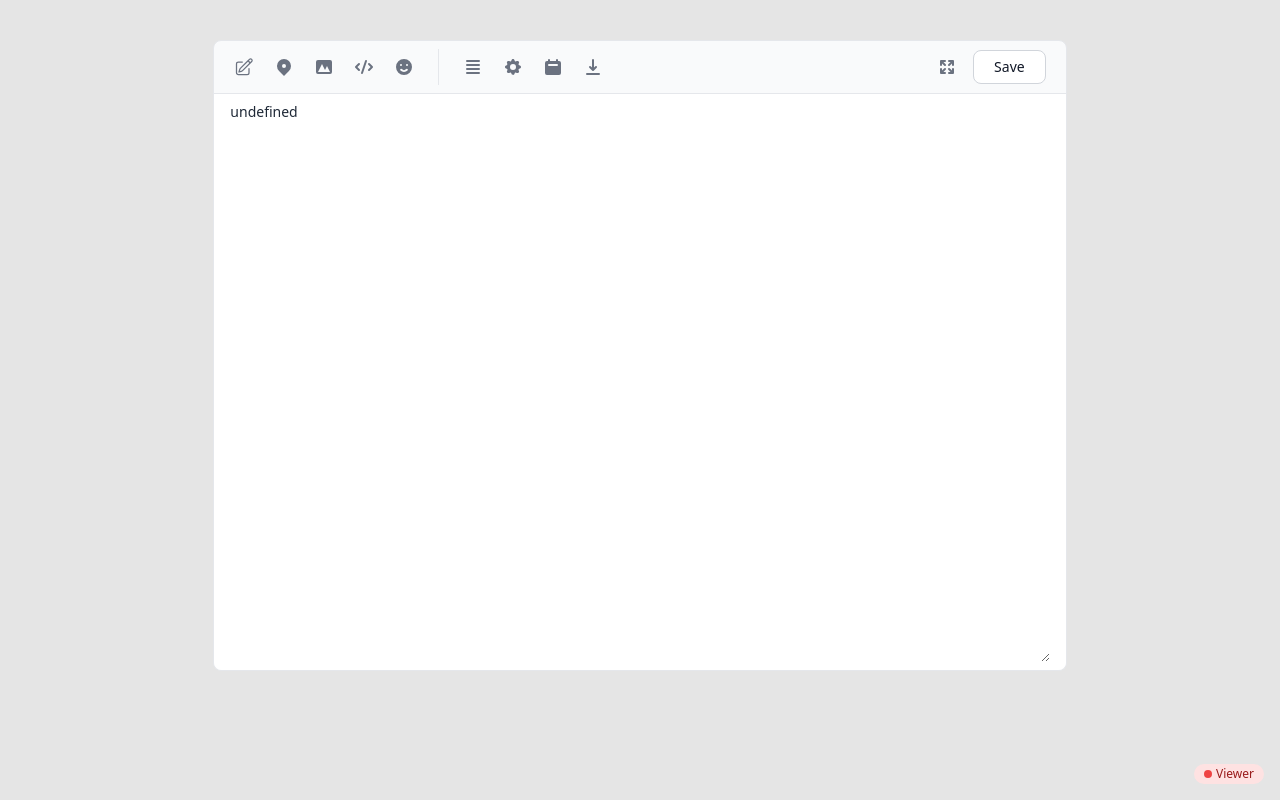
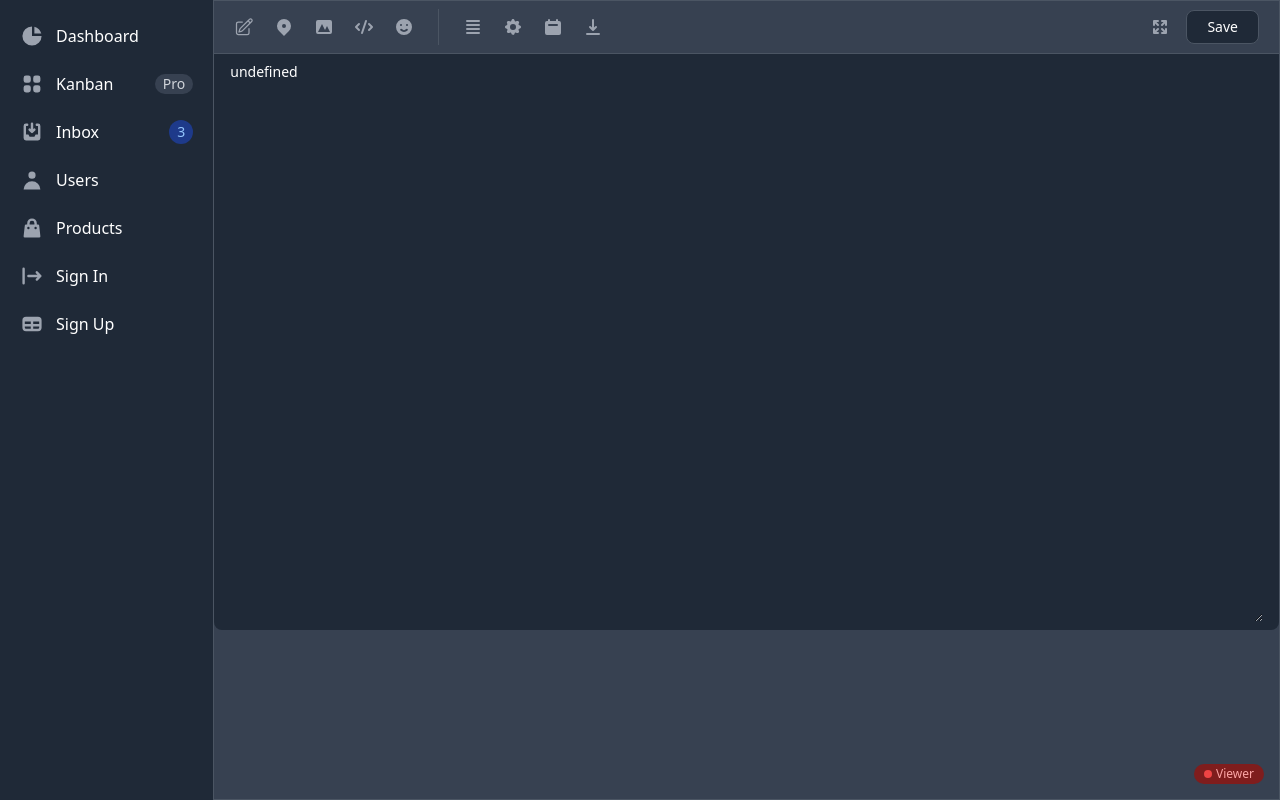
Before and after one commit to Mohit-Nippanikar78/Kitab, a React (Vite) app in the folder client/: page / in a window 1280 px wide. Built offline with nearby package versions, Linux system fonts and the light colour scheme.

Commit message:
server vercel.json

```diff
--- a/client/src/App.jsx
+++ b/client/src/App.jsx
@@ -4,7 +4,8 @@
 import Notepad from "./components/Notepad";
 import Editor from "./components/Editor";
 import EditorStatus from "./components/EditorStatus";
-import LoadingBar from 'react-top-loading-bar'
+import LoadingBar from "react-top-loading-bar";
+import Sidebar from "./Sidebar";
 
 function App() {
   const [editor, setEditor] = useState(false);
@@ -12,13 +13,18 @@
   const [progress, setProgress] = useState(0);
 
   return (
-    <div className="min-h-screen min-w-screen flex justify-center items-start pt-10" style={{ background: "rgba(0,0,0,0.1)" }}>
+    <div className="dark dark:bg-blue-300 min-h-screen min-w-screen flex justify-center items-start ">
       <LoadingBar
-        color='#f11946'
+        color="#f11946"
         progress={progress}
         onLoaderFinished={() => setProgress(0)}
       />
-      <Notepad editor={editor} setEditorPer={setEditorPer} />
+      <div className="flex w-full min-h-screen">
+        <Sidebar />
+
+        <Notepad editor={editor} setEditorPer={setEditorPer} />
+      </div>
+
       {editorPer && (
         <Editor
           setEditorPer={setEditorPer}
--- /dev/null
+++ b/client/src/Sidebar.jsx
@@ -0,0 +1,163 @@
+import React from "react";
+
+const Sidebar = () => {
+  return (
+    <>
+      <aside
+        id="default-sidebar"
+        class=" z-40 w-64 h-screen transition-transform -translate-x-full sm:translate-x-0"
+        aria-label="Sidebar"
+      >
+        <div class="h-full px-3 py-4 overflow-y-auto bg-gray-50 dark:bg-gray-800">
+          <ul class="space-y-2 font-medium">
+            <li>
+              <a
+                href="#"
+                class="flex items-center p-2 text-gray-900 rounded-lg dark:text-white hover:bg-gray-100 dark:hover:bg-gray-700"
+              >
+                <svg
+                  aria-hidden="true"
+                  class="w-6 h-6 text-gray-500 transition duration-75 dark:text-gray-400 group-hover:text-gray-900 dark:group-hover:text-white"
+                  fill="currentColor"
+                  viewBox="0 0 20 20"
+                  xmlns="http://www.w3.org/2000/svg"
+                >
+                  <path d="M2 10a8 8 0 018-8v8h8a8 8 0 11-16 0z"></path>
+                  <path d="M12 2.252A8.014 8.014 0 0117.748 8H12V2.252z"></path>
+                </svg>
+                <span class="ml-3">Dashboard</span>
+              </a>
+            </li>
+            <li>
+              <a
+                href="#"
+                class="flex items-center p-2 text-gray-900 rounded-lg dark:text-white hover:bg-gray-100 dark:hover:bg-gray-700"
+              >
+                <svg
+                  aria-hidden="true"
+                  class="flex-shrink-0 w-6 h-6 text-gray-500 transition duration-75 dark:text-gray-400 group-hover:text-gray-900 dark:group-hover:text-white"
+                  fill="currentColor"
+                  viewBox="0 0 20 20"
+                  xmlns="http://www.w3.org/2000/svg"
+                >
+                  <path d="M5 3a2 2 0 00-2 2v2a2 2 0 002 2h2a2 2 0 002-2V5a2 2 0 00-2-2H5zM5 11a2 2 0 00-2 2v2a2 2 0 002 2h2a2 2 0 002-2v-2a2 2 0 00-2-2H5zM11 5a2 2 0 012-2h2a2 2 0 012 2v2a2 2 0 01-2 2h-2a2 2 0 01-2-2V5zM11 13a2 2 0 012-2h2a2 2 0 012 2v2a2 2 0 01-2 2h-2a2 2 0 01-2-2v-2z"></path>
+                </svg>
+                <span class="flex-1 ml-3 whitespace-nowrap">Kanban</span>
+                <span class="inline-flex items-center justify-center px-2 ml-3 text-sm font-medium text-gray-800 bg-gray-200 rounded-full dark:bg-gray-700 dark:text-gray-300">
+                  Pro
+                </span>
+              </a>
+            </li>
+            <li>
+              <a
+                href="#"
+                class="flex items-center p-2 text-gray-900 rounded-lg dark:text-white hover:bg-gray-100 dark:hover:bg-gray-700"
+              >
+                <svg
+                  aria-hidden="true"
+                  class="flex-shrink-0 w-6 h-6 text-gray-500 transition duration-75 dark:text-gray-400 group-hover:text-gray-900 dark:group-hover:text-white"
+                  fill="currentColor"
+                  viewBox="0 0 20 20"
+                  xmlns="http://www.w3.org/2000/svg"
+                >
+                  <path d="M8.707 7.293a1 1 0 00-1.414 1.414l2 2a1 1 0 001.414 0l2-2a1 1 0 00-1.414-1.414L11 7.586V3a1 1 0 10-2 0v4.586l-.293-.293z"></path>
+                  <path d="M3 5a2 2 0 012-2h1a1 1 0 010 2H5v7h2l1 2h4l1-2h2V5h-1a1 1 0 110-2h1a2 2 0 012 2v10a2 2 0 01-2 2H5a2 2 0 01-2-2V5z"></path>
+                </svg>
+                <span class="flex-1 ml-3 whitespace-nowrap">Inbox</span>
+                <span class="inline-flex items-center justify-center w-3 h-3 p-3 ml-3 text-sm font-medium text-blue-800 bg-blue-100 rounded-full dark:bg-blue-900 dark:text-blue-300">
+                  3
+                </span>
+              </a>
+            </li>
+            <li>
+              <a
+                href="#"
+                class="flex items-center p-2 text-gray-900 rounded-lg dark:text-white hover:bg-gray-100 dark:hover:bg-gray-700"
+              >
+                <svg
+                  aria-hidden="true"
+                  class="flex-shrink-0 w-6 h-6 text-gray-500 transition duration-75 dark:text-gray-400 group-hover:text-gray-900 dark:group-hover:text-white"
+                  fill="currentColor"
+                  viewBox="0 0 20 20"
+                  xmlns="http://www.w3.org/2000/svg"
+                >
+                  <path
+                    fill-rule="evenodd"
+                    d="M10 9a3 3 0 100-6 3 3 0 000 6zm-7 9a7 7 0 1114 0H3z"
+                    clip-rule="evenodd"
+                  ></path>
+                </svg>
+                <span class="flex-1 ml-3 whitespace-nowrap">Users</span>
+              </a>
+            </li>
+            <li>
+              <a
+                href="#"
+                class="flex items-center p-2 text-gray-900 rounded-lg dark:text-white hover:bg-gray-100 dark:hover:bg-gray-700"
+              >
+                <svg
+                  aria-hidden="true"
+                  class="flex-shrink-0 w-6 h-6 text-gray-500 transition duration-75 dark:text-gray-400 group-hover:text-gray-900 dark:group-hover:text-white"
+                  fill="currentColor"
+                  viewBox="0 0 20 20"
+                  xmlns="http://www.w3.org/2000/svg"
+                >
+                  <path
+                    fill-rule="evenodd"
+                    d="M10 2a4 4 0 00-4 4v1H5a1 1 0 00-.994.89l-1 9A1 1 0 004 18h12a1 1 0 00.994-1.11l-1-9A1 1 0 0015 7h-1V6a4 4 0 00-4-4zm2 5V6a2 2 0 10-4 0v1h4zm-6 3a1 1 0 112 0 1 1 0 01-2 0zm7-1a1 1 0 100 2 1 1 0 000-2z"
+                    clip-rule="evenodd"
+                  ></path>
+                </svg>
+                <span class="flex-1 ml-3 whitespace-nowrap">Products</span>
+              </a>
+            </li>
+            <li>
+              <a
+                href="#"
+                class="flex items-center p-2 text-gray-900 rounded-lg dark:text-white hover:bg-gray-100 dark:hover:bg-gray-700"
+              >
+                <svg
+                  aria-hidden="true"
+                  class="flex-shrink-0 w-6 h-6 text-gray-500 transition duration-75 dark:text-gray-400 group-hover:text-gray-900 dark:group-hover:text-white"
+                  fill="currentColor"
+                  viewBox="0 0 20 20"
+                  xmlns="http://www.w3.org/2000/svg"
+                >
+                  <path
+                    fill-rule="evenodd"
+                    d="M3 3a1 1 0 00-1 1v12a1 1 0 102 0V4a1 1 0 00-1-1zm10.293 9.293a1 1 0 001.414 1.414l3-3a1 1 0 000-1.414l-3-3a1 1 0 10-1.414 1.414L14.586 9H7a1 1 0 100 2h7.586l-1.293 1.293z"
+                    clip-rule="evenodd"
+                  ></path>
+                </svg>
+                <span class="flex-1 ml-3 whitespace-nowrap">Sign In</span>
+              </a>
+            </li>
+            <li>
+              <a
+                href="#"
+                class="flex items-center p-2 text-gray-900 rounded-lg dark:text-white hover:bg-gray-100 dark:hover:bg-gray-700"
+              >
+                <svg
+                  aria-hidden="true"
+                  class="flex-shrink-0 w-6 h-6 text-gray-500 transition duration-75 dark:text-gray-400 group-hover:text-gray-900 dark:group-hover:text-white"
+                  fill="currentColor"
+                  viewBox="0 0 20 20"
+                  xmlns="http://www.w3.org/2000/svg"
+                >
+                  <path
+                    fill-rule="evenodd"
+                    d="M5 4a3 3 0 00-3 3v6a3 3 0 003 3h10a3 3 0 003-3V7a3 3 0 00-3-3H5zm-1 9v-1h5v2H5a1 1 0 01-1-1zm7 1h4a1 1 0 001-1v-1h-5v2zm0-4h5V8h-5v2zM9 8H4v2h5V8z"
+                    clip-rule="evenodd"
+                  ></path>
+                </svg>
+                <span class="flex-1 ml-3 whitespace-nowrap">Sign Up</span>
+              </a>
+            </li>
+          </ul>
+        </div>
+      </aside>
+    </>
+  );
+};
+
+export default Sidebar;
--- a/client/src/components/Editor.jsx
+++ b/client/src/components/Editor.jsx
@@ -24,10 +24,10 @@
             if (editorPer) setEditorPer(false);
           }}
         >
-          <div class="relative  rounded-lg shadow :bg-gray-700">
+          <div class="relative  rounded-lg shadow dark:bg-gray-700">
             <label
               for="input-group-1"
-              class="block mb-2 text-sm font-medium text-gray-900 :text-white"
+              class="block mb-2 text-sm font-medium text-gray-900 dark:text-white"
             >
               Enter Password
             </label>
@@ -56,7 +56,7 @@
                   setPassword(e.target.value);
                 }}
                 autoFocus={true}
-                class="bg-gray-50 border border-red-300 text-gray-900 text-sm rounded-lg focus:ring-blue-500 focus:border-blue-500 block w-full pl-10 p-2.5  :bg-gray-700 :border-gray-600 :placeholder-gray-400 :text-white :focus:ring-blue-500 :focus:border-blue-500"
+                class="bg-gray-50 border border-red-300 text-gray-900 text-sm rounded-lg focus:ring-blue-500 focus:border-blue-500 block w-full pl-10 p-2.5  dark:bg-gray-700 dark:border-gray-600 dark:placeholder-gray-400 dark:text-white dark:focus:ring-blue-500 dark:focus:border-blue-500"
                 placeholder="Contact mohit for password "
               />
             </div>
--- a/client/src/components/Notepad.jsx
+++ b/client/src/components/Notepad.jsx
@@ -18,16 +18,16 @@
 
 
  return (
-    <div class="w-2/3 mb-4 border border-gray-200 rounded-lg bg-gray-50 :bg-gray-700 :border-gray-600">
-      <div class="flex items-center justify-between px-3 py-2 border-b :border-gray-600">
-        <div class="flex flex-wrap items-center divide-gray-200 sm:divide-x :divide-gray-600">
+    <div class="w-full min-h-screen border border-gray-200  bg-gray-50 dark:bg-gray-700 dark:border-gray-600">
+      <div class="flex items-center justify-between px-3 py-2 border-b dark:border-gray-600">
+        <div class="flex flex-wrap items-center divide-gray-200 sm:divide-x dark:divide-gray-600">
           <div class="flex items-center space-x-1 sm:pr-4">
             <button
               onClick={() => {
                 setEditorPer(true);
               }}
               type="button"
-              class="p-2 text-gray-500 rounded cursor-pointer hover:text-gray-900 hover:bg-gray-100 :text-gray-400 :hover:text-white :hover:bg-gray-600"
+              class="p-2 text-gray-500 rounded cursor-pointer hover:text-gray-900 hover:bg-gray-100 dark:text-gray-400 dark:hover:text-white dark:hover:bg-gray-600"
             >
               <svg
                 fill="none"
@@ -48,7 +48,7 @@
             </button>
             <button
               type="button"
-              class="p-2 text-gray-500 rounded cursor-pointer hover:text-gray-900 hover:bg-gray-100 :text-gray-400 :hover:text-white :hover:bg-gray-600"
+              class="p-2 text-gray-500 rounded cursor-pointer hover:text-gray-900 hover:bg-gray-100 dark:text-gray-400 dark:hover:text-white dark:hover:bg-gray-600"
             >
               <svg
                 aria-hidden="true"
@@ -67,7 +67,7 @@
             </button>
             <button
               type="button"
-              class="p-2 text-gray-500 rounded cursor-pointer hover:text-gray-900 hover:bg-gray-100 :text-gray-400 :hover:text-white :hover:bg-gray-600"
+              class="p-2 text-gray-500 rounded cursor-pointer hover:text-gray-900 hover:bg-gray-100 dark:text-gray-400 dark:hover:text-white dark:hover:bg-gray-600"
             >
               <svg
                 aria-hidden="true"
@@ -86,7 +86,7 @@
             </button>
             <button
               type="button"
-              class="p-2 text-gray-500 rounded cursor-pointer hover:text-gray-900 hover:bg-gray-100 :text-gray-400 :hover:text-white :hover:bg-gray-600"
+              class="p-2 text-gray-500 rounded cursor-pointer hover:text-gray-900 hover:bg-gray-100 dark:text-gray-400 dark:hover:text-white dark:hover:bg-gray-600"
             >
               <svg
                 aria-hidden="true"
@@ -105,7 +105,7 @@
             </button>
             <button
               type="button"
-              class="p-2 text-gray-500 rounded cursor-pointer hover:text-gray-900 hover:bg-gray-100 :text-gray-400 :hover:text-white :hover:bg-gray-600"
+              class="p-2 text-gray-500 rounded cursor-pointer hover:text-gray-900 hover:bg-gray-100 dark:text-gray-400 dark:hover:text-white dark:hover:bg-gray-600"
             >
               <svg
                 aria-hidden="true"
@@ -126,7 +126,7 @@
           <div class="flex flex-wrap items-center space-x-1 sm:pl-4">
             <button
               type="button"
-              class="p-2 text-gray-500 rounded cursor-pointer hover:text-gray-900 hover:bg-gray-100 :text-gray-400 :hover:text-white :hover:bg-gray-600"
+              class="p-2 text-gray-500 rounded cursor-pointer hover:text-gray-900 hover:bg-gray-100 dark:text-gray-400 dark:hover:text-white dark:hover:bg-gray-600"
             >
               <svg
                 aria-hidden="true"
@@ -145,7 +145,7 @@
             </button>
             <button
               type="button"
-              class="p-2 text-gray-500 rounded cursor-pointer hover:text-gray-900 hover:bg-gray-100 :text-gray-400 :hover:text-white :hover:bg-gray-600"
+              class="p-2 text-gray-500 rounded cursor-pointer hover:text-gray-900 hover:bg-gray-100 dark:text-gray-400 dark:hover:text-white dark:hover:bg-gray-600"
             >
               <svg
                 aria-hidden="true"
@@ -164,7 +164,7 @@
             </button>
             <button
               type="button"
-              class="p-2 text-gray-500 rounded cursor-pointer hover:text-gray-900 hover:bg-gray-100 :text-gray-400 :hover:text-white :hover:bg-gray-600"
+              class="p-2 text-gray-500 rounded cursor-pointer hover:text-gray-900 hover:bg-gray-100 dark:text-gray-400 dark:hover:text-white dark:hover:bg-gray-600"
             >
               <svg
                 aria-hidden="true"
@@ -183,7 +183,7 @@
             </button>
             <button
               type="button"
-              class="p-2 text-gray-500 rounded cursor-pointer hover:text-gray-900 hover:bg-gray-100 :text-gray-400 :hover:text-white :hover:bg-gray-600"
+              class="p-2 text-gray-500 rounded cursor-pointer hover:text-gray-900 hover:bg-gray-100 dark:text-gray-400 dark:hover:text-white dark:hover:bg-gray-600"
             >
               <svg
                 aria-hidden="true"
@@ -205,7 +205,7 @@
         <button
           type="button"
           data-tooltip-target="tooltip-fullscreen"
-          class="p-2 text-gray-500 rounded cursor-pointer sm:ml-auto hover:text-gray-900 hover:bg-gray-100 :text-gray-400 :hover:text-white :hover:bg-gray-600"
+          class="p-2 text-gray-500 rounded cursor-pointer sm:ml-auto hover:text-gray-900 hover:bg-gray-100 dark:text-gray-400 dark:hover:text-white dark:hover:bg-gray-600"
         >
           <svg
             aria-hidden="true"
@@ -226,13 +226,13 @@
         <div
           id="tooltip-fullscreen"
           role="tooltip"
-          class="absolute z-10 invisible inline-block px-3 py-2 text-sm font-medium text-white transition-opacity duration-300 bg-gray-900 rounded-lg shadow-sm opacity-0 tooltip :bg-gray-700"
+          class="absolute z-10 invisible inline-block px-3 py-2 text-sm font-medium text-white transition-opacity duration-300 bg-gray-900 rounded-lg shadow-sm opacity-0 tooltip dark:bg-gray-700"
         >
           Show full screen
           <div class="tooltip-arrow" data-popper-arrow></div>
         </div>
       </div>
-      <div class="px-4 py-2 bg-white rounded-b-lg :bg-gray-800">
+      <div class="px-4 py-2 bg-white rounded-b-lg dark:bg-gray-800">
         <label for="editor" class="sr-only">
           Publish post
         </label>
@@ -240,7 +240,7 @@
           disabled={!editor}
           id="editor"
           rows="8"
-          class="block outline-0 min-h-[70vh] w-full px-0 text-sm text-gray-800 bg-white border-0 :bg-gray-800  :text-white :placeholder-gray-400"
+          class="block outline-0 min-h-[70vh] w-full px-0 text-sm text-gray-800 bg-white border-0 dark:bg-gray-800  dark:text-white dark:placeholder-gray-400"
           placeholder="Write an article..."
           ref={noteArea}
           required
--- a/client/tailwind.config.cjs
+++ b/client/tailwind.config.cjs
@@ -1,7 +1,7 @@
 module.exports = {
   mode:"jit",
   content: ['./src/**/*.{js,jsx,ts,tsx}', './public/index.html'],
-  darkMode: false,
+  darkMode: 'class',
   theme: {
     extend: {
       margin: {
```
Also changed, not shown: 1 other file (tests, documents, lock files or other folders).
